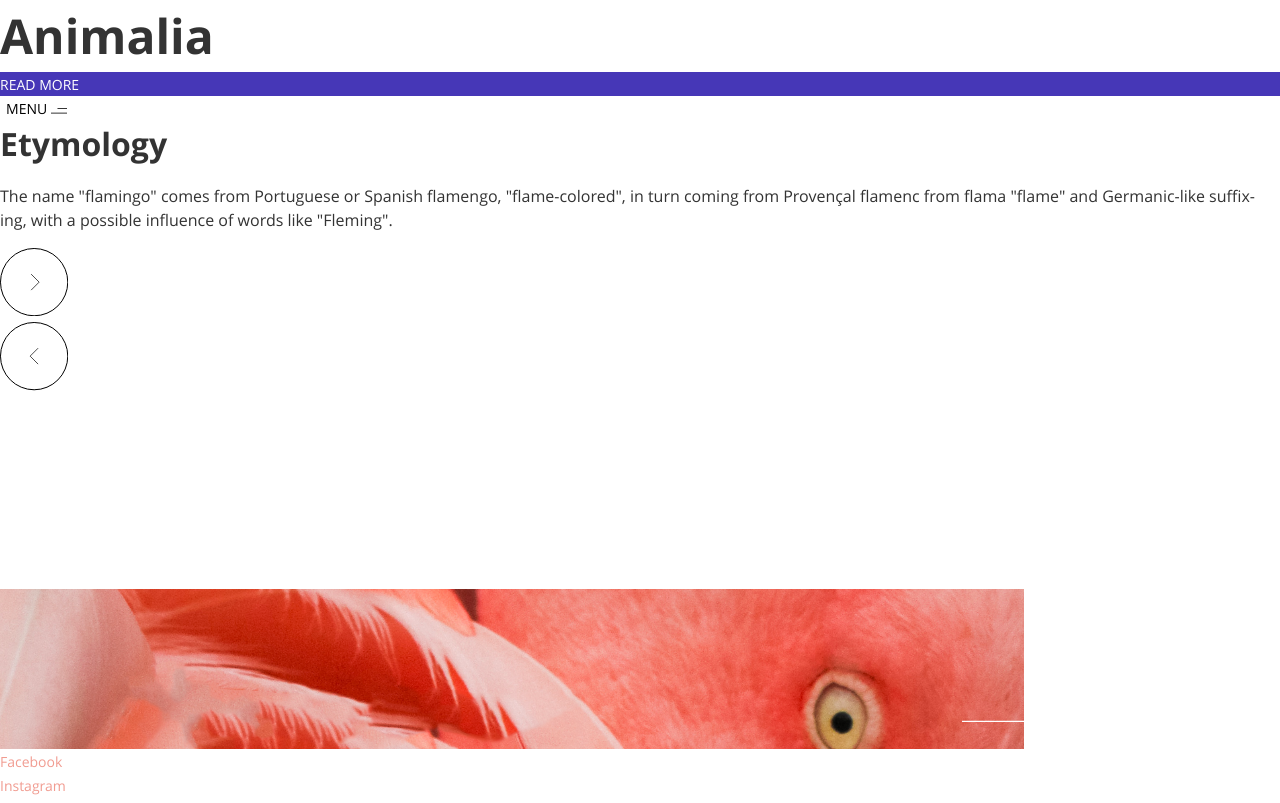
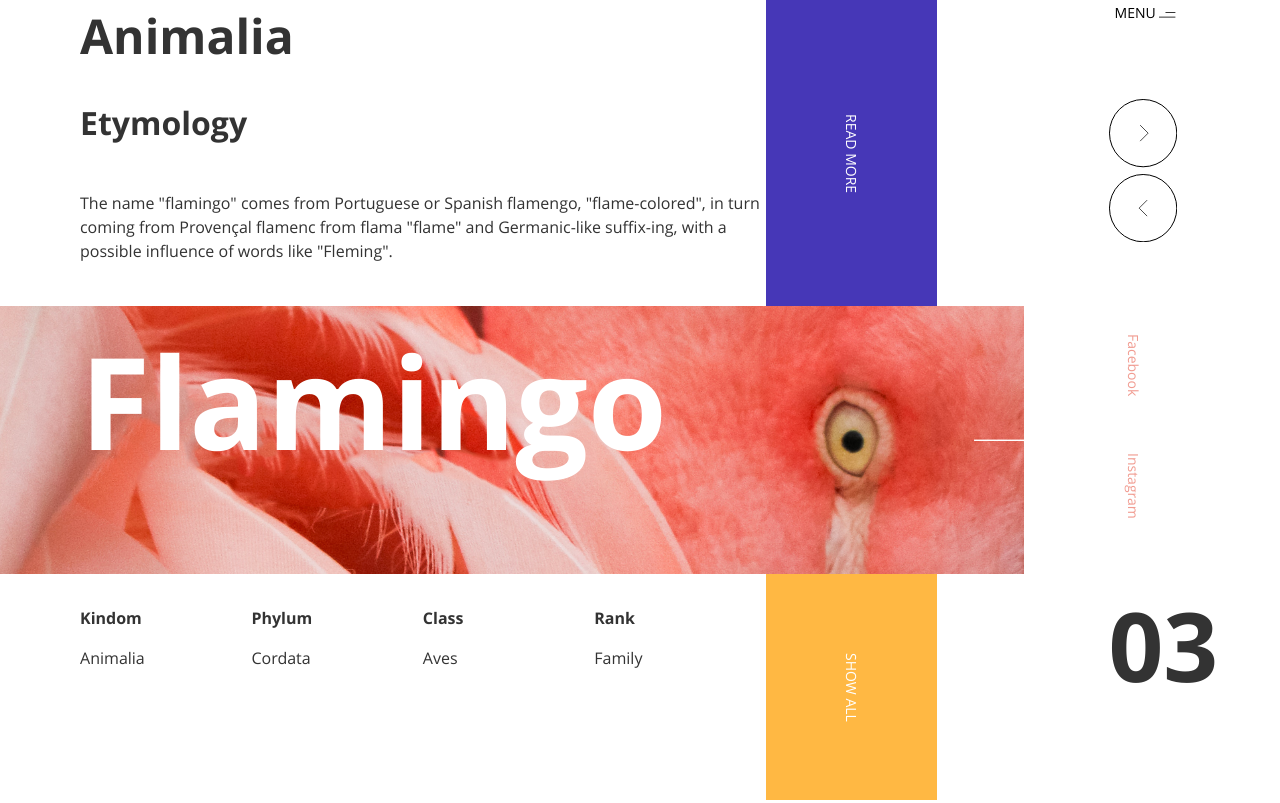
Before and after one commit to fatimafenton/grids, a plain HTML site: page final/index.html in a window 1280 px wide. Shown: the top 803 px of the page. Drawn offline with Linux system fonts and the light colour scheme.

Commit message:
Css grid placements

```diff
--- a/final/css/stylesheet.css
+++ b/final/css/stylesheet.css
@@ -120,69 +120,94 @@ h3 {
 /* Grid things */
 
 main {
-
+  display: grid;
+  grid-template-columns: 80px repeat(7, 1fr);
+  grid-template-rows: repeat(6, auto);
+  height: 100vh;
 }
 
 h2 {
-
+  grid-column: 2 / 6;
+  grid-row: 1 / 2;
 }
 
 .read-more {
-
+  grid-column: 6 / 7;
+  grid-row: 1 / 4;
+  writing-mode: vertical-lr;
+  display: flex;
+  align-items: center;
+  justify-content: center;
 }
 
 nav {
-
+  grid-column: 8 / 9;
+  grid-row: 1;
 }
 
 h3 {
-
+  grid-column: 2 / 6;
+  grid-row: 2 / 3;
 }
 
 .descriptive-text {
-
+  grid-column: 2 / 6;
+  grid-row: 3 / 4;
 }
 
 .nav-buttons {
-
+   grid-column: 8 / 9;
+   grid-row: 2 / 4;
 }
 
 h1 {
-
+  grid-column: 2 / 6;
+  grid-row: 4 / 5;
+  z-index: 1;
 }
 
 .image {
-
+  grid-column: 1 / 8;
+  grid-row: 4 / 5;
 }
 
 .external-links {
-
+  grid-column: 8 /9;
+  grid-row: 4 / 5;
+  writing-mode: vertical-lr;
+  display: flex;
+  align-items: center;
 }
 
 .classification {
-
+  grid-row: 5 / 6;
 }
 
 .kingdom {
-
+  grid-column: 2 / 3;
 }
 
 .phylum {
-
+  grid-column: 3 / 4;
 }
 
 .designation {
-
+ grid-column: 4 / 5;
 }
 
 .rank {
-
+  grid-column: 5 /6;
 }
 
 .show-all {
-
+  grid-column: 6 / 7;
+  grid-row: 5 / 8;
+  writing-mode: vertical-lr;
+  display: flex;
+  align-items: center;
 }
 
 .number {
-
+  grid-column: 8 / 9;
+  grid-row: 5 / 6;
 }
```
